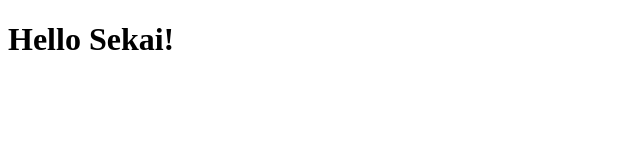
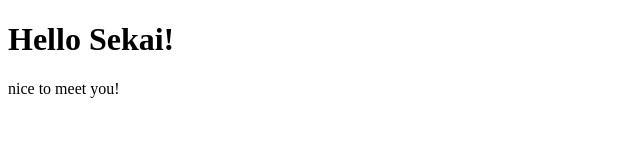
Before and after one commit to KeIGoU25/to-do-list, a plain HTML site: page index.html in a window 1280 px wide. Shown: the whole page, without its empty margins (0-640 px from the left). Drawn offline with Linux system fonts and the light colour scheme.

Commit message:
update index.html

```diff
--- a/index.html
+++ b/index.html
@@ -7,5 +7,6 @@
 </head>
 <body>
     <h1>Hello Sekai!</h1>
+    <p>nice to meet you!</p>
 </body>
 </html>
```
